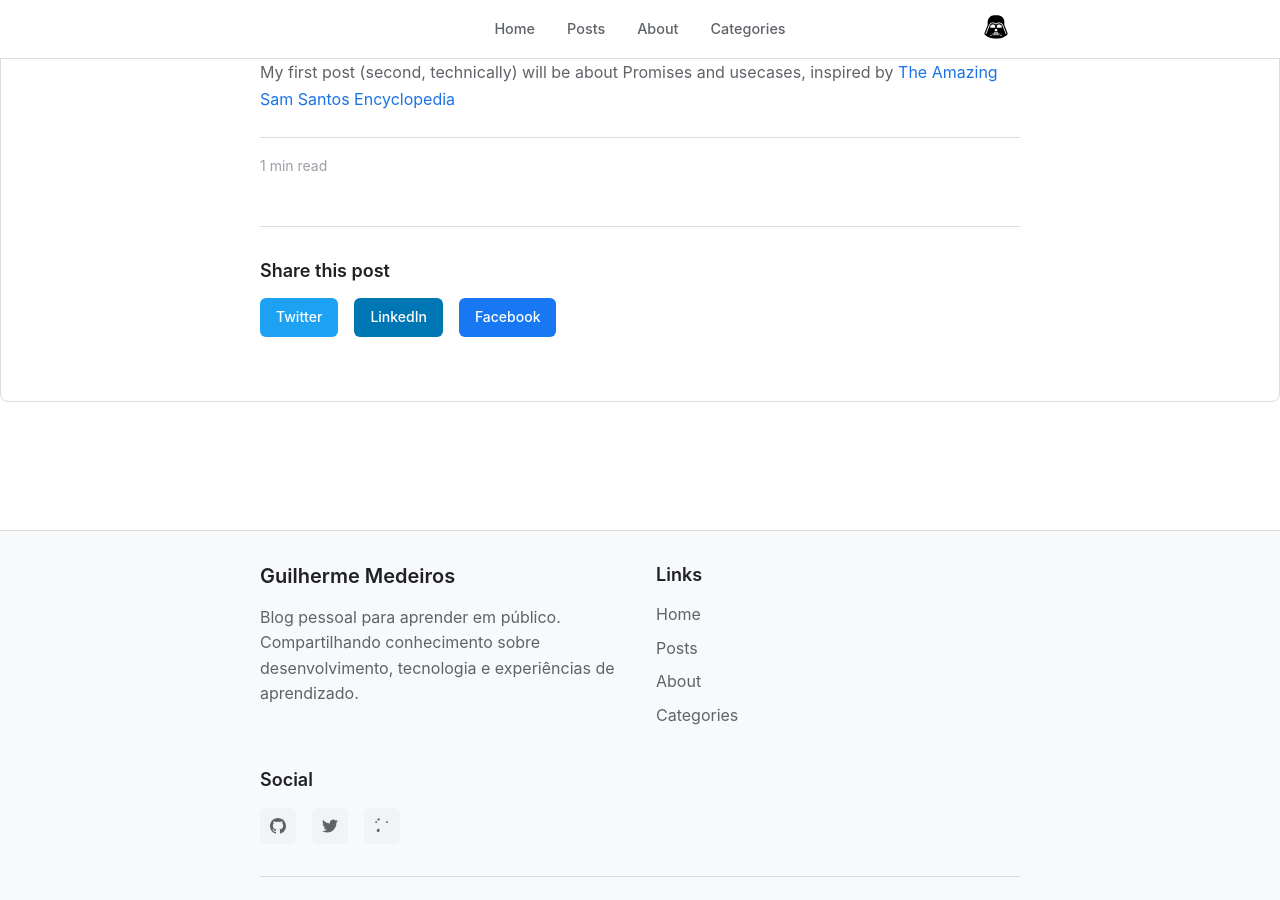
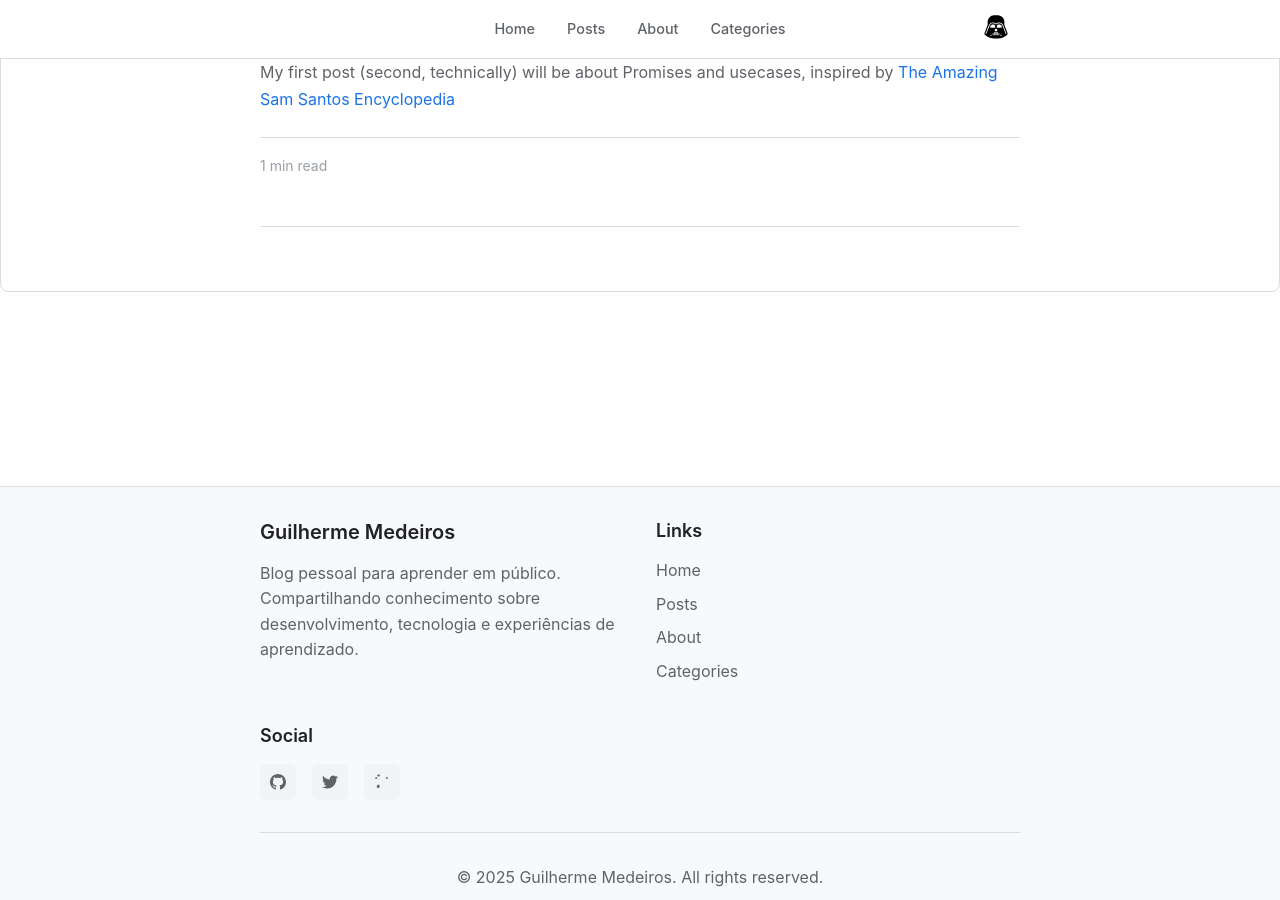
Before and after one commit to GuiMedeirox/guimedeirox.github.io, a Jekyll site: the page built from _posts/2024-07-29-my-first-learn-in-public-post.md, in a window 1280 px wide and 900 px high, scrolled down 417 px. Built offline with Jekyll 4.4.1, drawn with Linux system fonts in a browser that asks for light colours.

Commit message:
Remove social media share buttons from post layout for a cleaner footer design.

```diff
--- a/_layouts/post.html
+++ b/_layouts/post.html
@@ -39,20 +39,6 @@ layout: default
         </div>
 
         <footer class="post-footer">
-            <div class="post-share">
-                <h4>Share this post</h4>
-                <div class="share-buttons">
-                    <a href="https://twitter.com/intent/tweet?text={{ page.title | url_encode }}&url={{ page.url | absolute_url }}" target="_blank" rel="noopener" class="share-button twitter">
-                        Twitter
-                    </a>
-                    <a href="https://www.linkedin.com/sharing/share-offsite/?url={{ page.url | absolute_url }}" target="_blank" rel="noopener" class="share-button linkedin">
-                        LinkedIn
-                    </a>
-                    <a href="https://www.facebook.com/sharer/sharer.php?u={{ page.url | absolute_url }}" target="_blank" rel="noopener" class="share-button facebook">
-                        Facebook
-                    </a>
-                </div>
-            </div>
 
             <div class="post-navigation">
                 {% if page.previous.url %}
```
